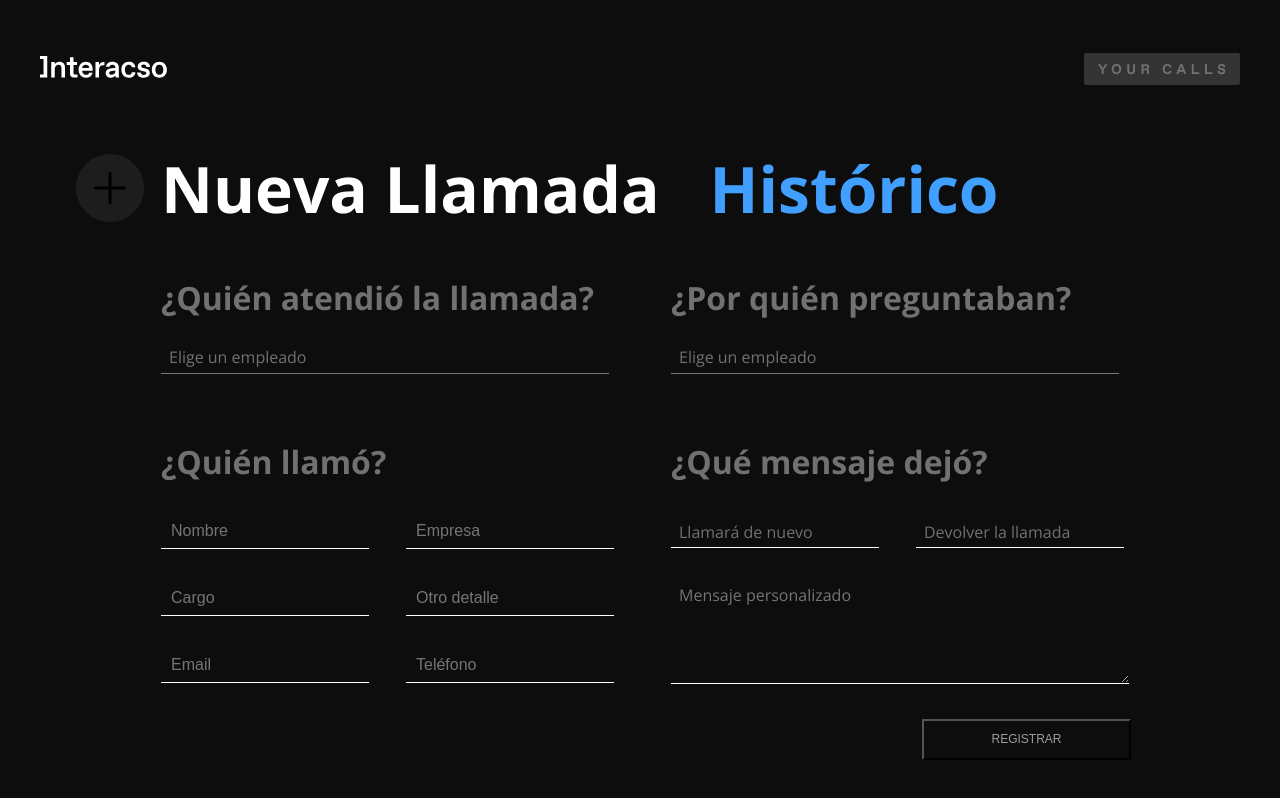
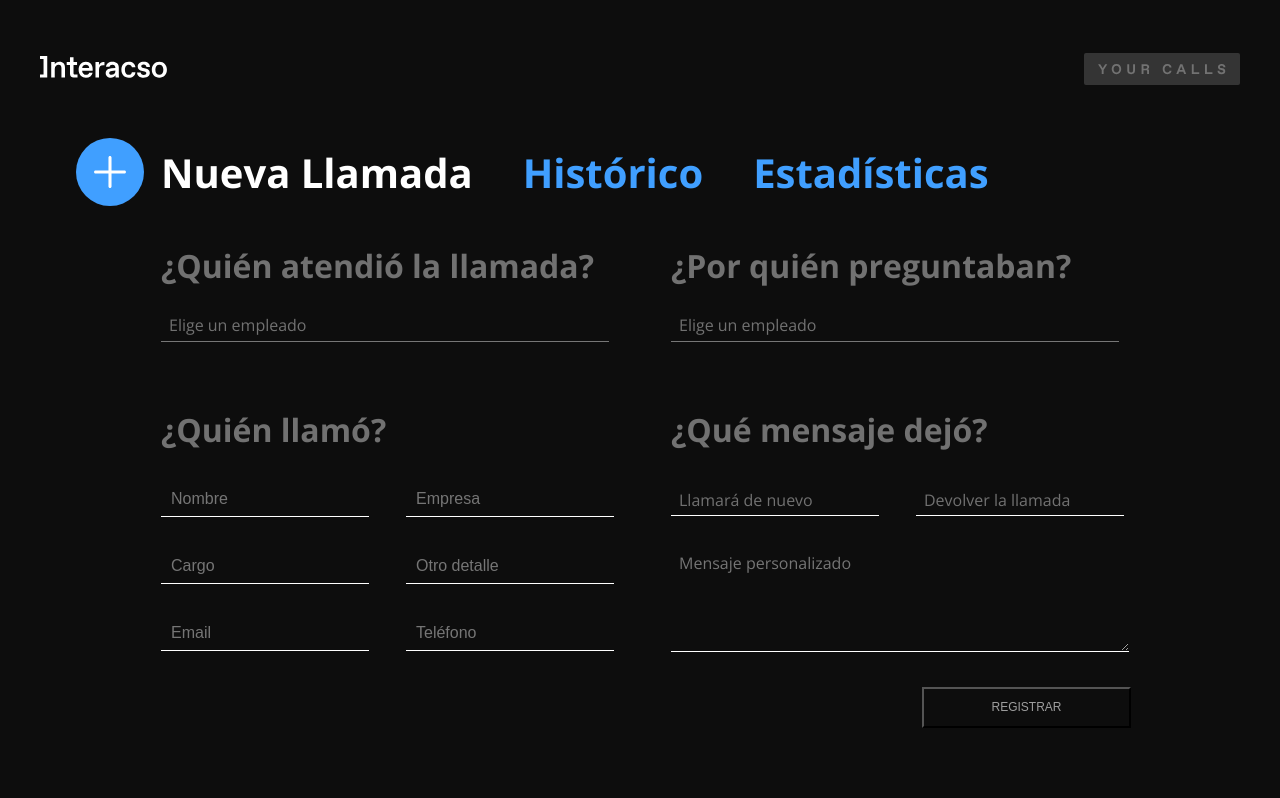
Before and after one commit to carmenpmoreno/fairfax-m4-your-calls-app, a React (Create React App) app: page /dashboard in a window 1280 px wide. Built offline with nearby package versions, Linux system fonts and the light colour scheme.

Commit message:
add statistics link and dashboard.js. route component added from App.js to Dashnoard.js

```diff
--- a/src/App.js
+++ b/src/App.js
@@ -9,6 +9,7 @@ import './styles/App.scss';
 import { Route, Switch } from 'react-router-dom';
 import Modal from './components/Modal';
 import * as moment from 'moment';
+import Dashboard from './components/Dashboard'
 
 
 class App extends Component {
@@ -323,7 +324,30 @@ class App extends Component {
             </div>
             <div className="main__wrapper--callHistory">
               <Switch>
-                <Route path="/callHistory" render={()=>(<CallHistory actionShowList={this.showList} results={this.state.results} actionGetStartDate= {this.getStartDate} actionGetEndDate= {this.getEndDate} actionFilterDate={this.filterDate}/>)}/>
+                <Route
+                  path="/callHistory"
+
+                  render=
+                    {()=>(
+                          <CallHistory
+                            actionShowList={this.showList}
+                            results={this.state.results}
+                            actionGetStartDate= {this.getStartDate}
+                            actionGetEndDate= {this.getEndDate}
+                            actionFilterDate={this.filterDate}
+                          />
+                          )}
+                />
+                <Route
+                  path="/dashboard"
+
+                  render=
+                    {()=>(
+                          <Dashboard
+
+                          />
+                          )}
+                />
               </Switch>
             </div>
             <Route exact path="/" render={()=>(
--- /dev/null
+++ b/src/components/Dashboard.js
@@ -0,0 +1,17 @@
+import React, {Component} from 'react';
+import PropTypes from 'prop-types';
+
+class Dashboard extends Component {
+    render () {
+        return (
+            'Soy el dashboard, llename'
+        )
+    }
+}
+
+// Dashboard.PropTypes = {
+
+// };
+
+
+export default Dashboard;
--- a/src/components/Menu.js
+++ b/src/components/Menu.js
@@ -8,12 +8,28 @@ class Menu extends Component {
       <nav className="menu">
         <div className="menu__container">
           <div className="menu__newCall">
-            <NavLink exact to="/" className="new-call__link" activeClassName="is-active"><p className="newCall__title">Nueva Llamada</p>
+            <NavLink
+              exact to="/"
+              className="new-call__link"
+              activeClassName="is-active"
+            >
+                <p className="newCall__title">
+                  Nueva Llamada
+                </p>
             </NavLink>
           </div>
           <div>
             <NavLink to="/callHistory" className="call-back__link" activeClassName="is-active"><p className="historic__title">Histórico</p></NavLink>
           </div>
+          <NavLink
+              exact to="/dashboard"
+              className="new-call__link"
+              activeClassName="is-active"
+            >
+                <p className="stadistics__title">
+                  Estadísticas
+                </p>
+            </NavLink>
         </div>
       </nav>
     );
--- a/src/styles/App.scss
+++ b/src/styles/App.scss
@@ -96,10 +96,18 @@ a {
 
 .newCall__title {
   margin: 0;
+  font-size: 40px;
 }
 
 .historic__title {
   margin: 0;
+  font-size: 40px;
+  padding-left: 50px;
+}
+
+.stadistics__title {
+  margin: 0;
+  font-size: 40px;
   padding-left: 50px;
 }
 
```
